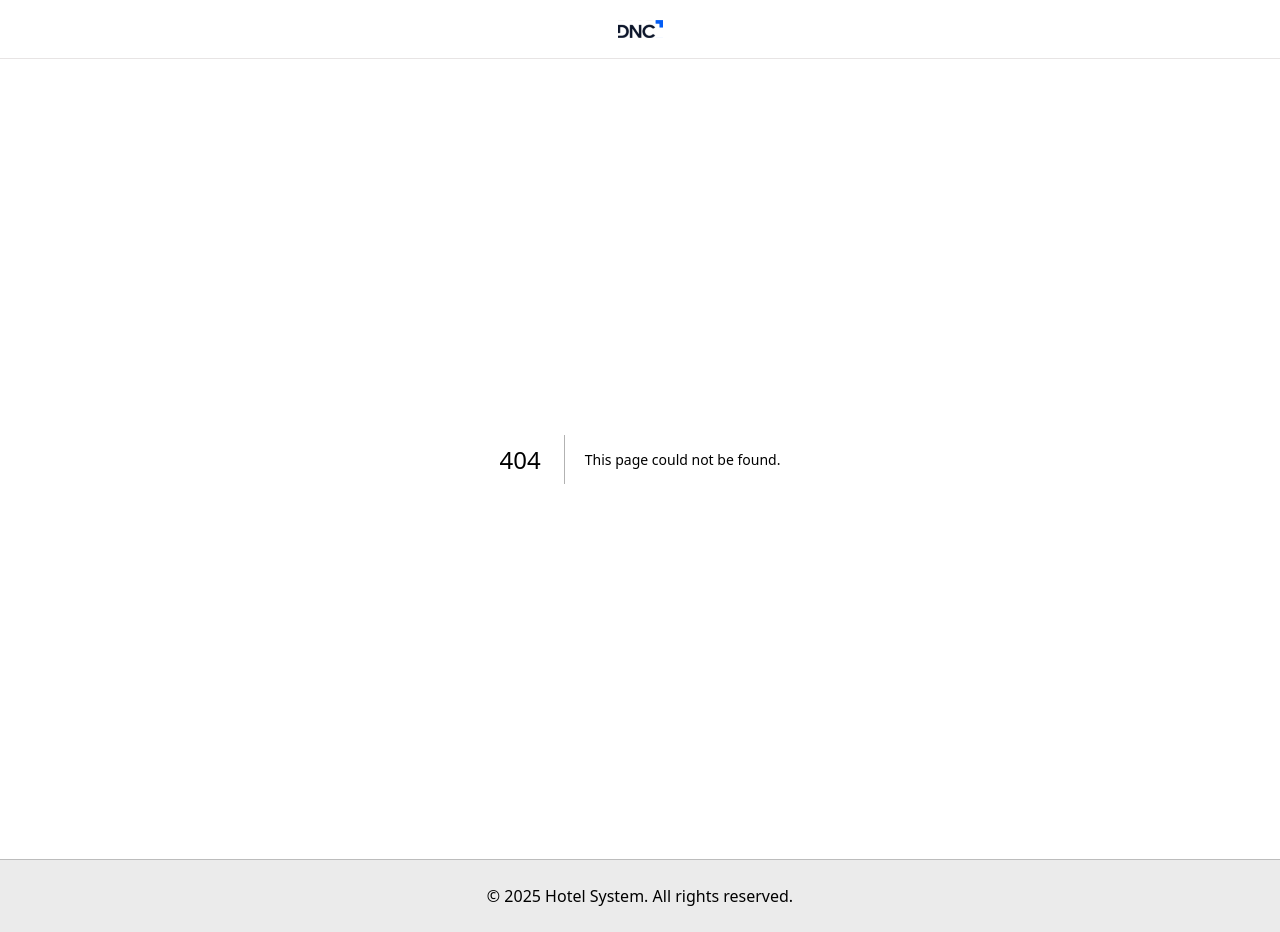
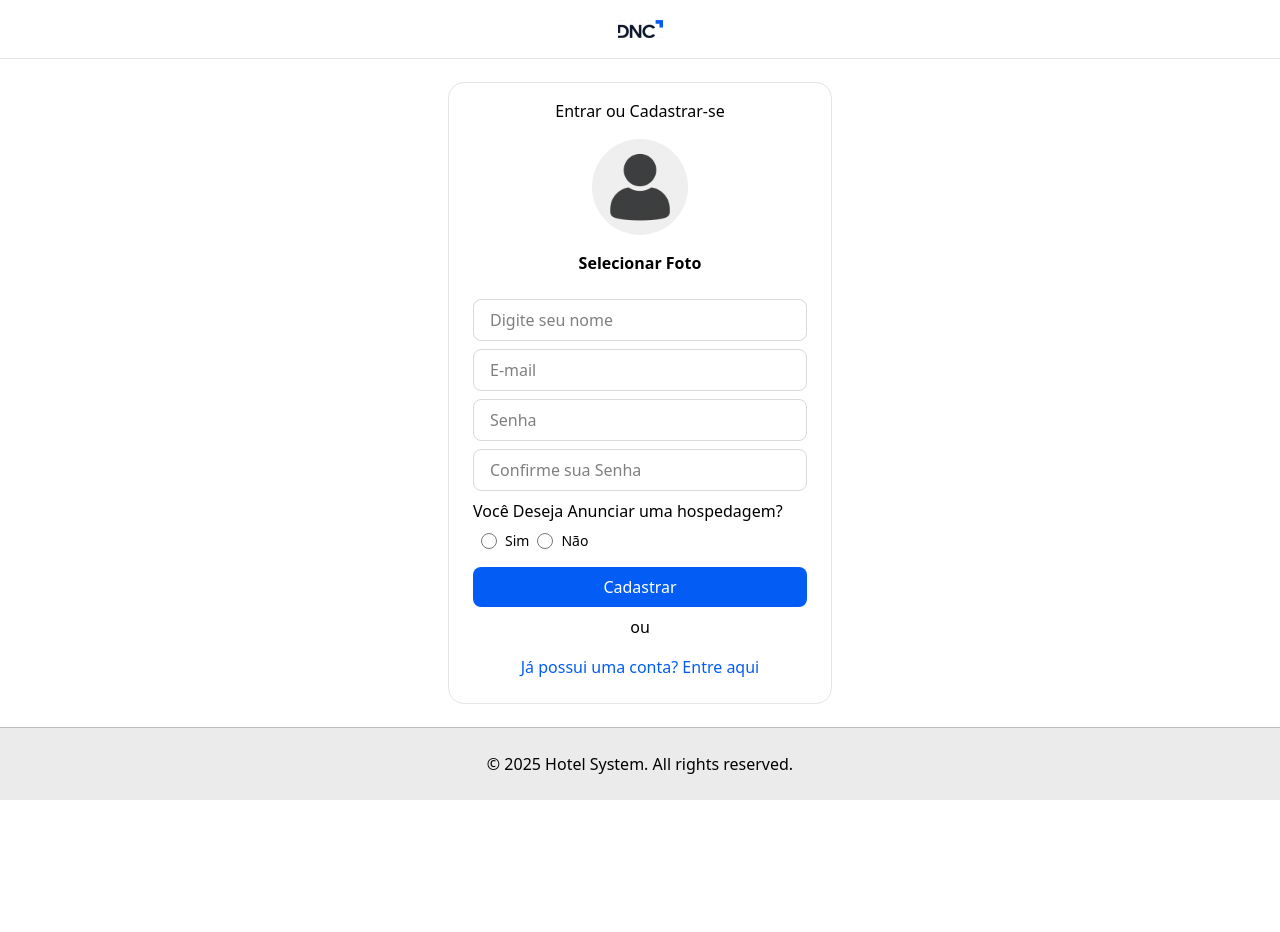
Before and after one commit to rodrigo-falcao/Hotel-System-Frontend, a Next.js app: page /cadastrar in a window 1280 px wide. Before the commit this address had no page. After the commit the page ends 800 px from the top, so only its background shows below. Built offline with nearby package versions, Linux system fonts and the light colour scheme.

Commit message:
Feat:Create Page Cadastrar

```diff
--- a/mock-server.js
+++ b/mock-server.js
@@ -13,7 +13,6 @@ app.use(jsonServer.bodyParser);
 
 app.post('/auth/login', (req, res) => {
     const body = req.body;
-
     const user = app.db.get('users').find({ email: body.email, password: body.password }).value();
 
     if (!user) {
--- a/package.json
+++ b/package.json
@@ -11,6 +11,7 @@
   },
   "dependencies": {
     "next": "15.4.6",
+    "next-auth": "^4.24.11",
     "react": "19.1.0",
     "react-dom": "19.1.0"
   },
--- /dev/null
+++ b/src/app/api/auth/[...nextauth]/route.ts
@@ -0,0 +1,29 @@
+import NextAuth from "next-auth"
+import CredentialsProvider from "next-auth/providers/credentials";
+
+const authOptions = {
+    providers: [
+        CredentialsProvider({
+            name: "Credentials",
+            credentials: {
+                email: { label: "E-mail", type: "email" },
+                password: { label: "Senha", type: "password" }
+            },
+            async authorize(credentials) {
+                if (!credentials) {
+                    return null;
+                }
+                console.log("Email:", credentials.email, "Password:", credentials.password);
+                return null;
+            }
+        })
+    ],
+    pages: {
+        signIn: '/login',
+        error: '/login'
+    }
+}
+
+const handler = NextAuth(authOptions)
+
+export { handler as GET, handler as POST }
--- /dev/null
+++ b/src/app/cadastrar/page.tsx
@@ -0,0 +1,56 @@
+"use client";
+import Button from "@/components/Button";
+import ImageField from "@/components/form/ImageField";
+import RadioGroup from "@/components/form/RadioGroup";
+import TextField from "@/components/form/TextField";
+import CustomLink from "@/components/Link";
+
+const CadastrarPage = () => {
+    const handleSubmit = async (event: React.FormEvent<HTMLFormElement>) => {
+        event.preventDefault();
+
+        const form = event.currentTarget as HTMLFormElement;
+        const email = form.email.value;
+        const password = form.password.value;
+        // const name = form.name.value;
+        const avatar = form.avatar.files[0];
+        const formData = new FormData();
+        formData.append("email", email);
+        formData.append("password", password);
+        // formData.append("name", name);
+        formData.append("avatar", avatar);
+        const response = await fetch("/api/auth/cadastrar", {
+            method: "POST",
+            body: formData,
+        });
+        const data = await response.json();
+        if (response.ok) {
+            // Handle successful registration
+        } else {
+            // Handle registration error
+        }
+        console.log(data);
+
+    }
+    return (
+        <article className="max-w-96 w-full flex flex-col items-center justify-center py-4 px-6 border border-light-grey-400 rounded-2xl">
+            <span className="mb-4">Entrar ou Cadastrar-se</span>
+            <form className="w-full" onSubmit={handleSubmit}>
+                <ImageField label="Selecionar Foto" id="avatar" name="avatar"/>
+                <TextField label="Digite seu nome" id="name" name="name" type="text" className="mt-2" required/>
+                <TextField label="E-mail" id="email" name="email" type="email" className="mt-2" required/>
+                <TextField label="Senha" id="password" name="password" type="password" className="mt-2" required/>
+                <TextField label="Confirme sua Senha" id="confirm-password" name="confirm-password" type="password" className="mt-2" required/>
+                <RadioGroup options={[
+                    { label: "Sim", value: "ADMIN", id: "yes" },
+                    { label: "Não", value: "USER", id: "no" }
+                ]} name="role" label="Você Deseja Anunciar uma hospedagem?" className="my-2"/>
+                <Button type="submit" appearance="primary" className="mt-2">Cadastrar</Button>
+            </form>
+            <span className="my-2">ou</span>
+            <CustomLink href="/login" className="my-2">Já possui uma conta? Entre aqui</CustomLink>
+        </article>
+    );
+}
+
+export default CadastrarPage;
--- a/src/app/login/page.tsx
+++ b/src/app/login/page.tsx
@@ -1,13 +1,28 @@
+"use client";
 import TextField from "@/components/form/TextField";
 import Button from "@/components/Button";
 import CustomLink from "@/components/Link";
+import { signIn } from "next-auth/react";
 
 export default function LoginPage() {
+    const handleSubmit = async (event: React.FormEvent<HTMLFormElement>) => {
+        event.preventDefault();
+
+        const form = event.currentTarget as HTMLFormElement;
+        const email = form.email.value;
+        const password = form.password.value;
+
+        await signIn("credentials", {
+            redirect: false,
+            email,
+            password,
+        });
+    }
     return (
         <article className="max-w-96 w-full flex flex-col items-center justify-center py-4 px-6 border border-light-grey-400 rounded-2xl">
             <span>Entrar ou Cadastrar-se</span>
             <h3 className="w-full text-center text-xl pt-4">Bem vindo a DNC Hotel!</h3>
-            <form className="w-full flex flex-col items-center justify-center">
+            <form className="w-full" onSubmit={handleSubmit}>
                 <TextField label="Email" id="email" name="email" type="email" className="mt-2" required/>
                 <TextField label="Senha" id="password" name="password" type="password" className="mt-2" required/>
                 <Button type="submit" appearance="primary" className="mt-2">Entrar</Button>
--- a/src/components/Button/index.tsx
+++ b/src/components/Button/index.tsx
@@ -21,7 +21,7 @@ type ButtonProps = ButtonHTMLAttributes<HTMLButtonElement> & {
     className,
     }: ButtonProps) => {
     const commonStyles =
-        "py-2 px-6 w-full border-none rounded-lg font-medium disabled:bg-slate-300 disabled:cursor-not-allowed";
+        "py-2 px-6 w-full border-none rounded-lg font-medium disabled:bg-slate-300 disabled:cursor-not-allowed cursor-pointer";
     const appearanceStyles = getAppearanceStyle(appearance);
 
     return (
--- /dev/null
+++ b/src/components/form/RadioGroup.tsx
@@ -0,0 +1,41 @@
+type Option = {
+    label: string;
+    value: string;
+    id?: string;
+}
+
+type RadioGroupProps = {
+    options: Option[],
+    name: string;
+    label: string;
+    className?: string;
+};
+
+const RadioGroup = ({ options, name, label, className }: RadioGroupProps) => {
+    return (
+        <>
+        <fieldset>
+            <legend className="pt-2">{label}</legend>
+            <div className="flex">
+                {options.map(({ value, label, id }) => {
+                    return (
+                        <div key={`${value}-id`} className={`ms-2 text-sm font-medium text-gray-900 dark:text-gray-300 flex items-center justify-center ${className}`}>
+                            <input
+                                type="radio"
+                                value={value}
+                                id={id}
+                                required
+                                name={name}
+                                className="w-4 h-4 text-blue-600 bg-gray-100 border-gray-300 focus:ring-blue-500"
+                            />
+                            <label htmlFor={id} className="ms-2 text-sm font-medium text-black">{label}</label>
+                        </div>
+                    )
+                })}
+            </div>
+        </fieldset>
+        </>
+    );
+};
+
+export default RadioGroup;
```
Also changed, not shown: 1 other file (tests, documents, lock files or other folders).
